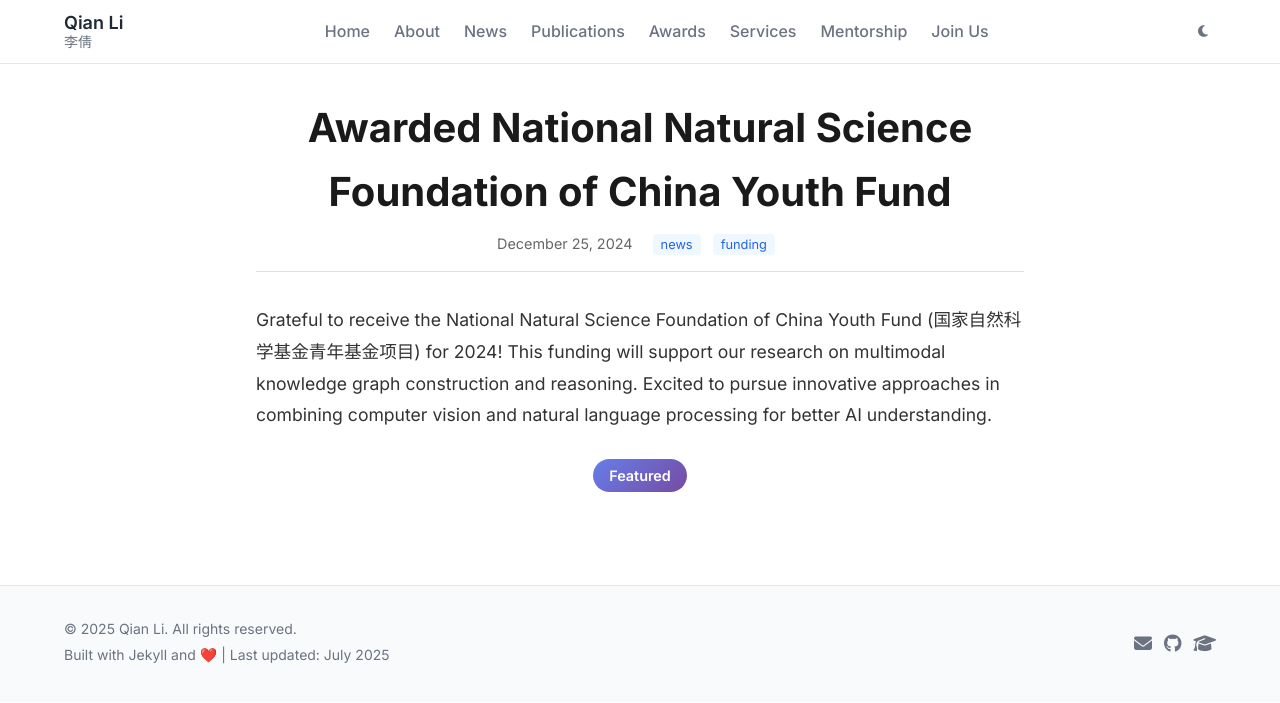
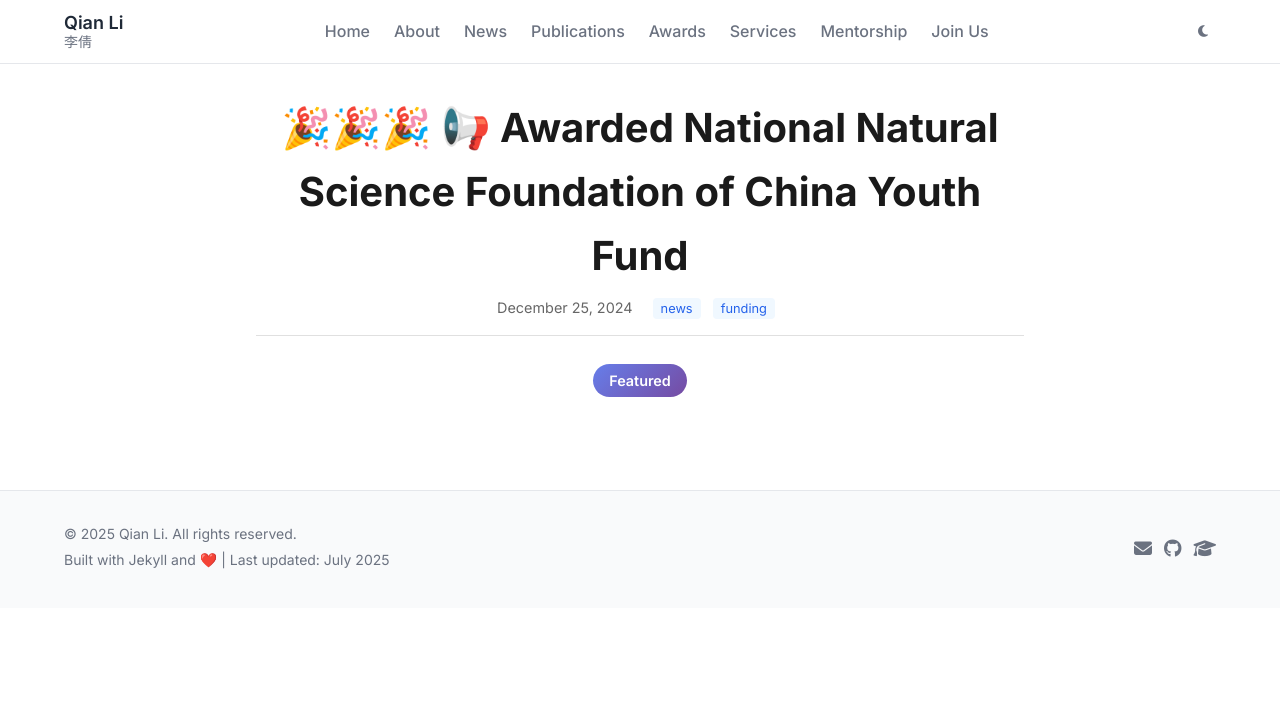
Before and after one commit to xiaoqian19940510/xiaoqian19940510.github.io, a Jekyll site: the page built from _posts/2024-12-25-nsfc-grant.md, in a window 1280 px wide. Shown: the top 703 px of the page. Built offline with Jekyll 4.4.1, drawn with Linux system fonts in a browser that asks for light colours.

Commit message:
Update 2024-12-25-nsfc-grant.md

```diff
--- a/_posts/2024-12-25-nsfc-grant.md
+++ b/_posts/2024-12-25-nsfc-grant.md
@@ -1,9 +1,7 @@
 ---
 layout: post
-title: "Awarded National Natural Science Foundation of China Youth Fund"
+title: "🎉🎉🎉 📢 Awarded National Natural Science Foundation of China Youth Fund"
 date: 2024-12-25
 categories: [news, funding]
 featured: true
 ---
-
-Grateful to receive the National Natural Science Foundation of China Youth Fund (国家自然科学基金青年基金项目) for 2024! This funding will support our research on multimodal knowledge graph construction and reasoning. Excited to pursue innovative approaches in combining computer vision and natural language processing for better AI understanding.
```
